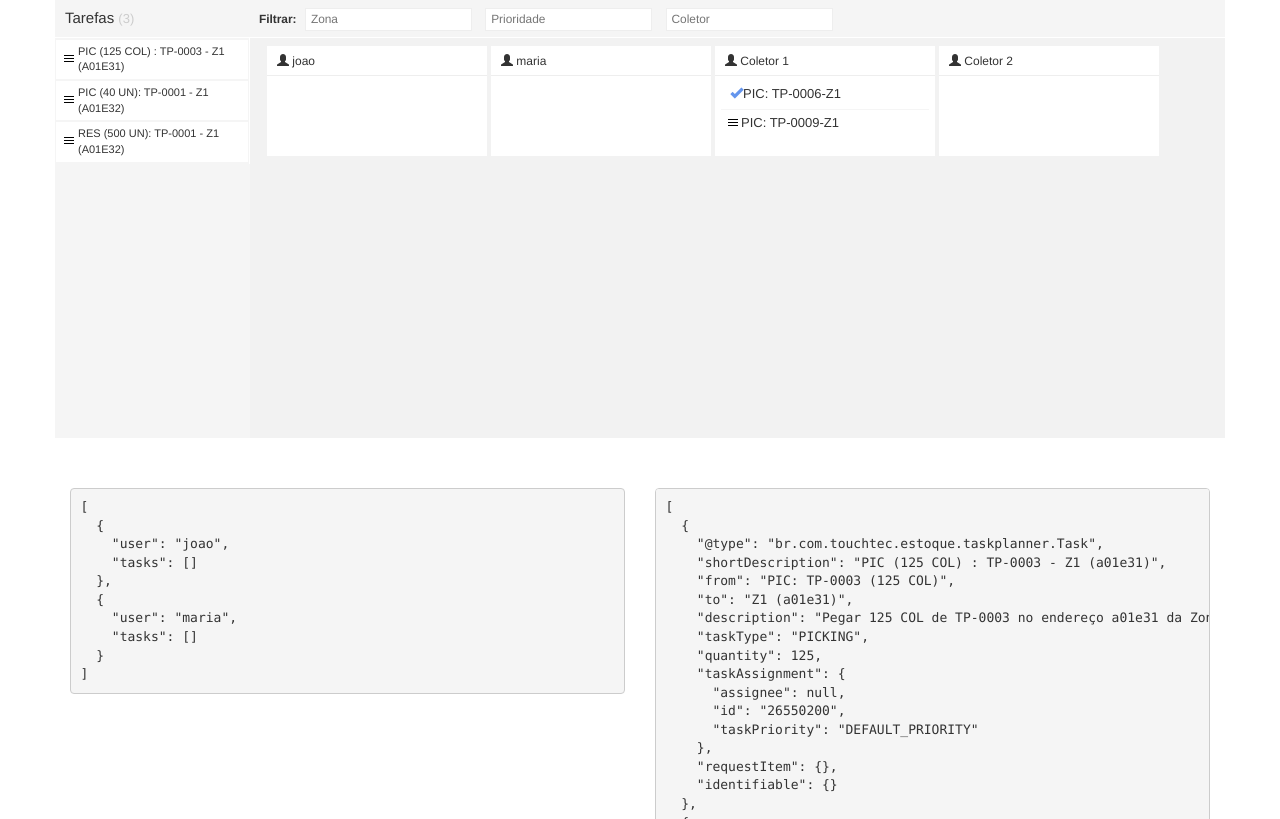
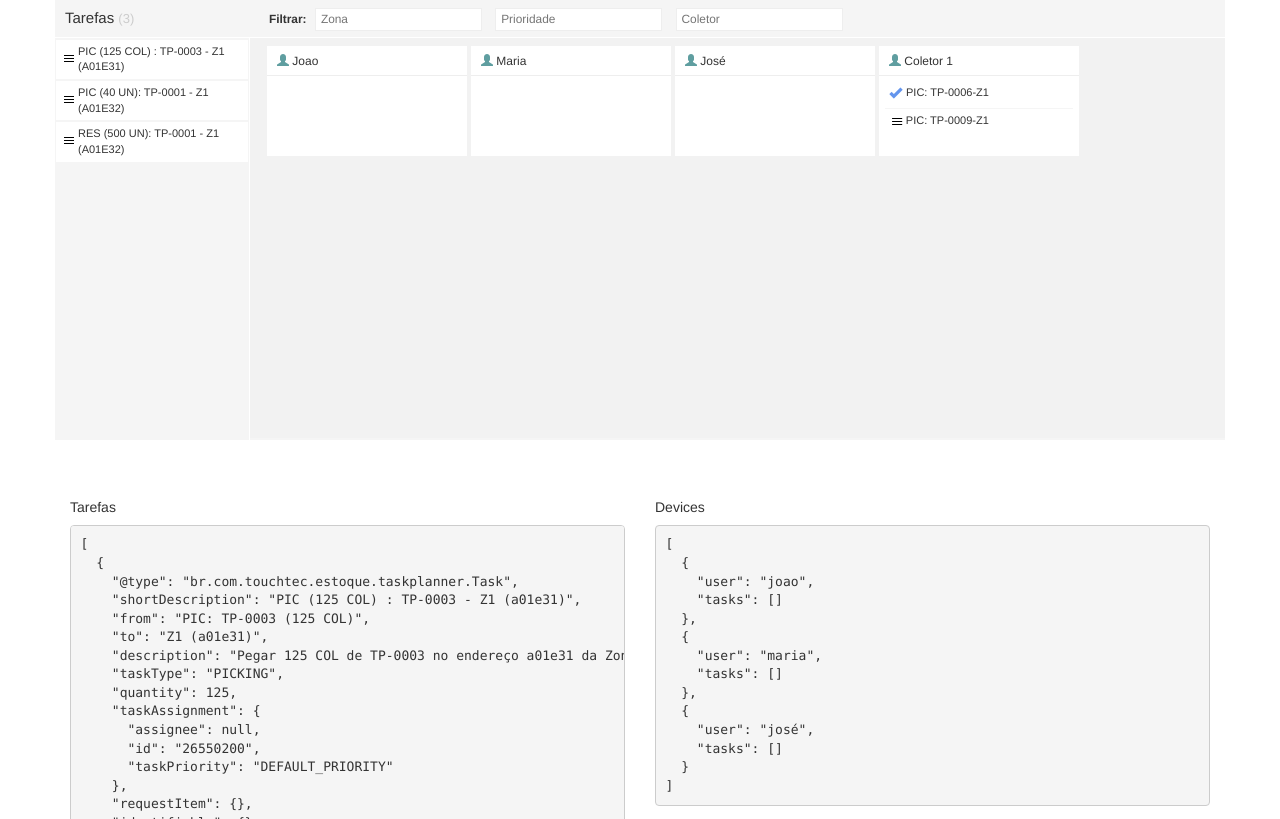
Before and after one commit to fabiosjc/TestingAngularJS, a website: page app/touch-POC.html in a window 1280 px wide. Shown: the top 819 px of the page. Drawn offline with nearby package versions, Linux system fonts and the light colour scheme; some packages are replaced by stand-ins of ours; a script that the page names is missing.

Commit message:
melhorias
Change-Id: I04da813c1e6d0d39645b16a735f03132e777c114

```diff
--- a/app/css/stock-task-manager.css
+++ b/app/css/stock-task-manager.css
@@ -3,6 +3,16 @@
     color: #ccc;
     font-size: 13px;
 }
+
+span.glyphicon.glyphicon-user {
+    color: cadetblue;
+}
+
+.glyphicon.glyphicon-ok {
+    color: cornflowerblue;
+    padding-right: 3px;
+}
+
 
 
 /* Área principal */
@@ -20,7 +30,7 @@
     margin: 0;
     padding: 10px 0px 10px 10px;
     display: inline-block;
-    width: 200px;
+    width: 210px;
 }
 
 .task-header .task-filter{
@@ -38,6 +48,11 @@
 }
 
 /* Área das listas de tarefas */
+.task-list {
+    min-height: 400px;
+    /*background-color: rgba(181, 192, 195, 0.08);*/
+}
+
 .task-list.col-md-2 {
     border-right: 1px solid white;
     padding: 0;
@@ -105,12 +120,6 @@
     text-transform: uppercase;
 }
 
-.task .glyphicon {
-    padding-left: 5px;
-    color: lightgrey;
-}
-
-
 /*Área de atribuição das tarefas */
 .dropzone {
     background-color: #f2f2f2;
@@ -125,13 +134,17 @@
     margin-top: 0;
 }
 
+.device-label{
+    text-transform: capitalize;
+}
+
 
 .task-box {
     background: #fff;
     margin: 8px 2px;
     padding-right: 0px;
     padding-left: 0px;
-    max-width: 220px;
+    max-width: 200px;
 }
 
 .task-box-header {
@@ -145,12 +158,8 @@
 .task-box-body {
     min-height: 80px;
     padding: 5px;
+    padding-bottom: 10px;
 }
-
-.glyphicon.glyphicon-ok {
-    color: cornflowerblue;
-}
-
 
 /* Drag and Drop*/
 
--- a/app/js/task-manager.js
+++ b/app/js/task-manager.js
@@ -3,7 +3,8 @@ var taskManagerApp = angular.module("taskManagerApp", ['dndLists']);
 taskManagerApp.controller("taskManagerCtrl", function ($rootScope, $scope) {
     $scope.devices = [
         {"user": "joao","tasks": []},
-        {"user": "maria","tasks": []}
+        {"user": "maria","tasks": []},
+        {"user": "josé","tasks": []}
      ];
 
     $scope.tasks = [
--- a/app/touch-POC.html
+++ b/app/touch-POC.html
@@ -74,7 +74,7 @@
                                 <div class="task-box-header">
                                     <span class="glyphicon glyphicon-user" aria-hidden="true" ></span>
                                     <span class="device-label">{{device.user}}</span>
-                                    <span ng-if="device.tasks.length > 0" class="count" style="float: right; margin-right: 5px;">
+                                    <span ng-if="device.tasks.length > 0" class="count float-right" style="float: right; margin-right: 5px;">
                                         <small>({{device.tasks.length}})</small>
                                     </span>
                                 </div>
@@ -104,21 +104,12 @@
                             <div class="task-box-body" >
                                 <div class="task ressuply">
                                     <span class="glyphicon glyphicon-ok" aria-hidden="true" ></span>
-                                    PIC: TP-0006-Z1
+                                    <span class="description">PIC: TP-0006-Z1</span>
                                 </div>
                                 <div class="task ressuply">
                                     <span class="glyphicon taskbar" aria-hidden="true" ></span>
-                                    PIC: TP-0009-Z1
+                                    <span class="description">PIC: TP-0009-Z1</span>
                                 </div>
-                            </div>
-                        </div>
-
-                        <div class="task-box col-md-3">
-                            <div class="task-box-header">
-                                <span class="glyphicon glyphicon-user" aria-hidden="true" ></span>
-                                <span class="device-label">Coletor 2</span>
-                            </div>
-                            <div class="task-box-body" >
                             </div>
                         </div>
                     </div>
@@ -130,10 +121,12 @@
     <div class="container" style="margin-top: 50px">
         <div class="row">
             <div class="col-md-6">
-                <pre class="code">{{devicesAsJson}}</pre>
+                <h5>Tarefas</h5>
+                <pre class="code">{{tasksAsJson}}</pre>
             </div>
             <div class="col-md-6">
-                <pre class="code">{{tasksAsJson}}</pre>
+                <h5>Devices</h5>
+                <pre class="code">{{devicesAsJson}}</pre>
             </div>
         </div>
     </div>
```
